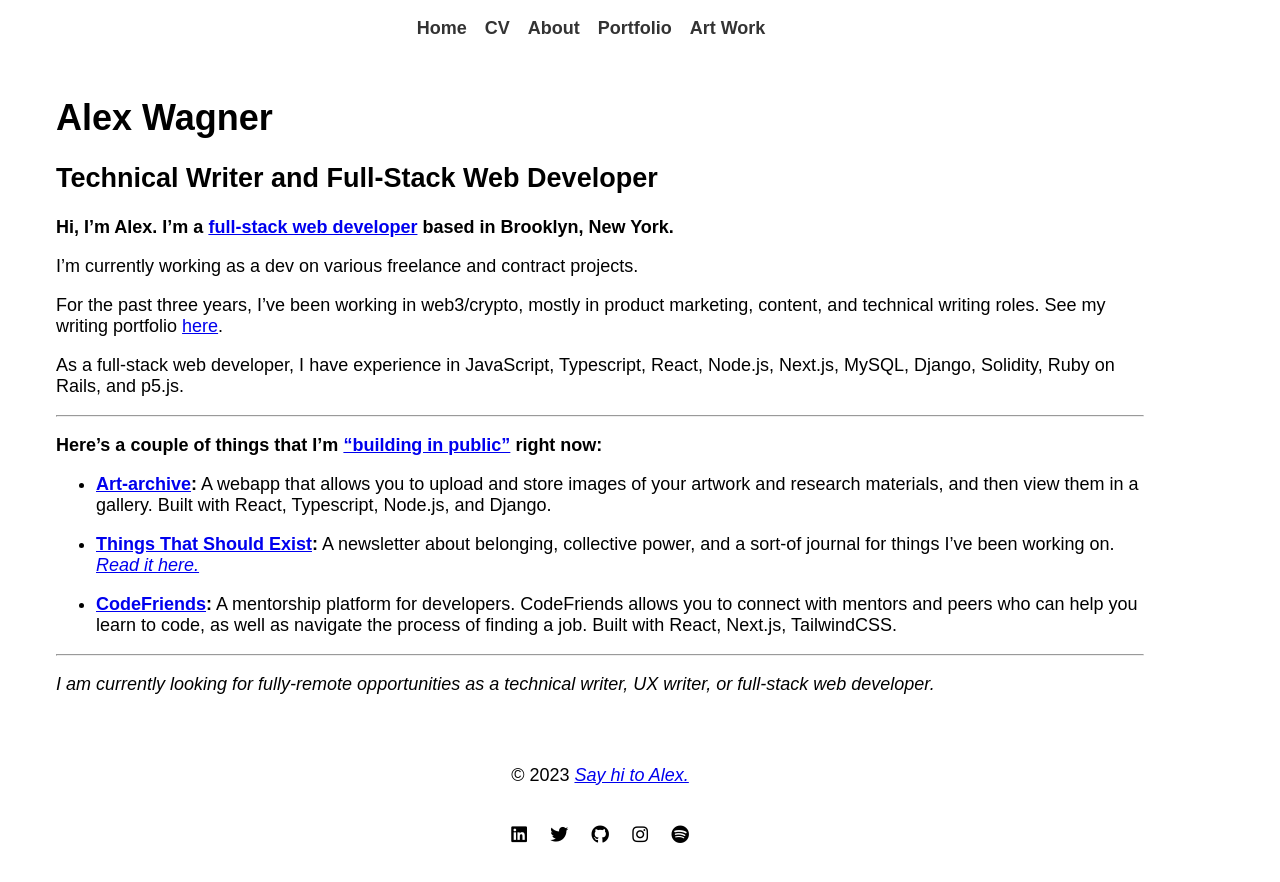
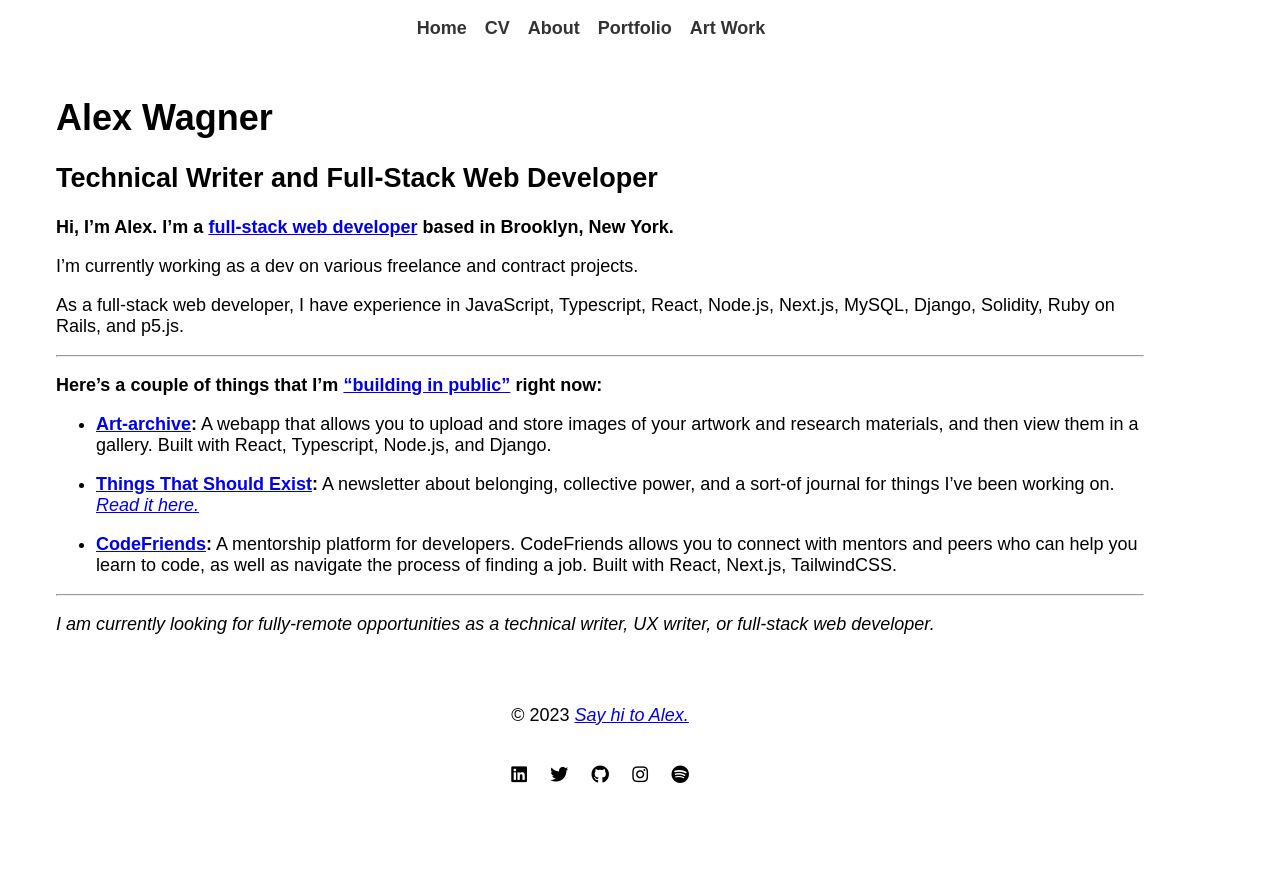
Before and after one commit to alexdwagner/alexdwagner.github.io, a Jekyll site: the page built from index.md, in a window 1280 px wide. Shown: the top 882 px of the page. Built offline with Jekyll 4.4.1, drawn with Linux system fonts in a browser that asks for light colours.

Commit message:
Bio change.

```diff
--- a/index.md
+++ b/index.md
@@ -9,8 +9,6 @@ permalink: /
 **Hi, I'm Alex. I'm a [full-stack web developer](https://github.com/alexdwagner) based in Brooklyn, New York.**
 
 I'm currently working as a dev on various freelance and contract projects.
-
-For the past three years, I've been working in web3/crypto, mostly in product marketing, content, and technical writing roles. See my writing portfolio [here](/portfolio/).
 
 As a full-stack web developer, I have experience in JavaScript, Typescript, React, Node.js, Next.js, MySQL, Django, Solidity, Ruby on Rails, and p5.js.
 
```
